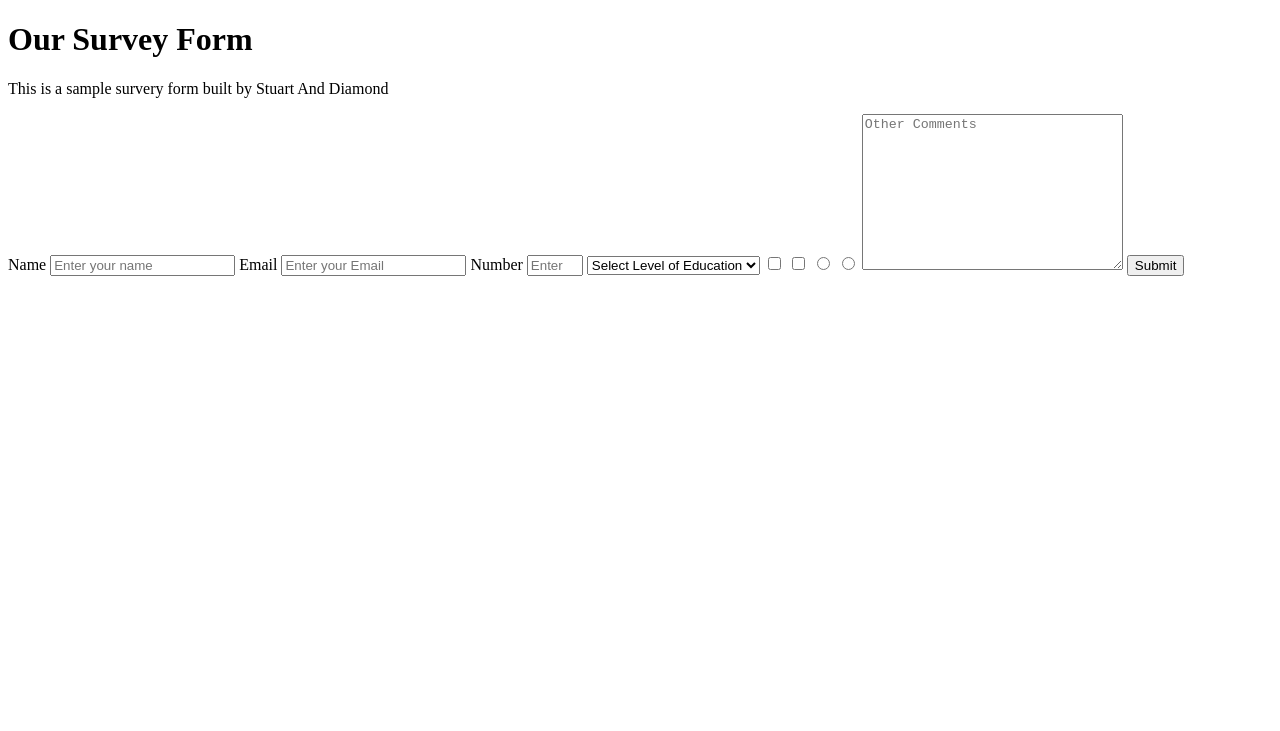
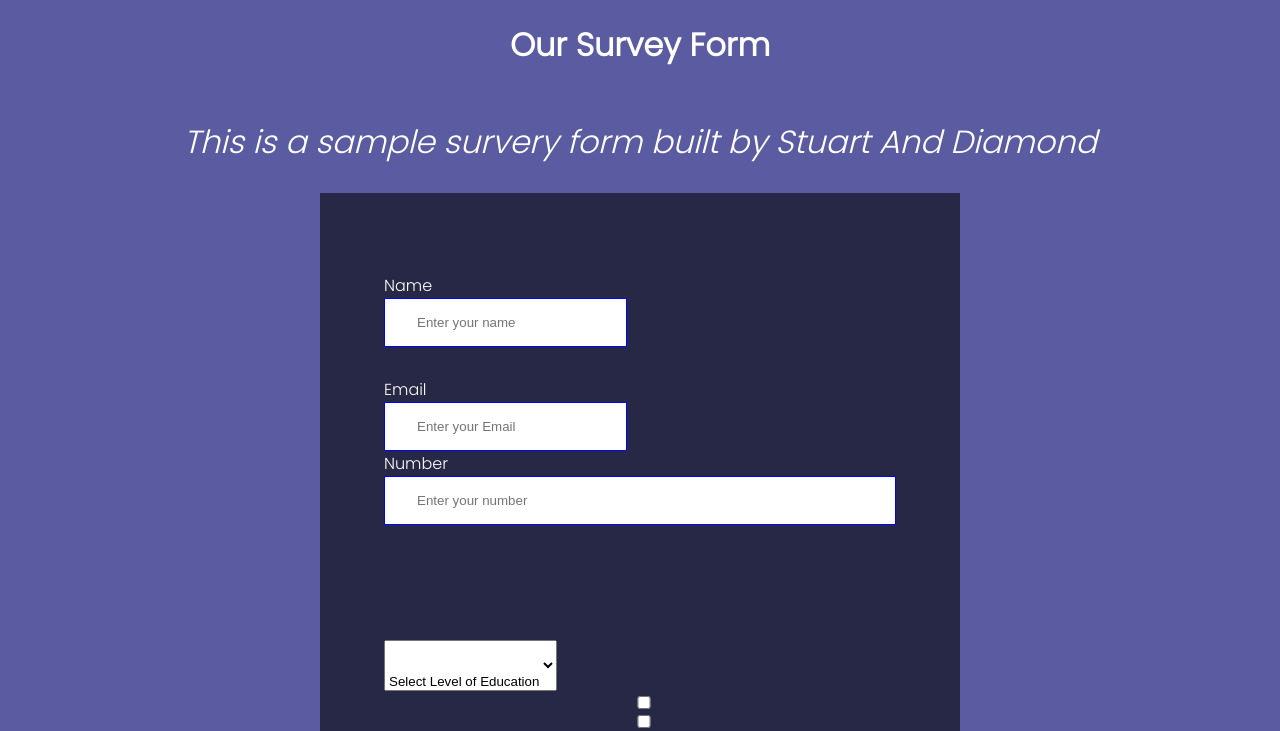
Before and after one commit to DiamondNath07/Survey_Form, a plain HTML site: page index.html in a window 1280 px wide. Shown: the top 731 px of the page. Drawn offline with Linux system fonts and the light colour scheme.

Commit message:
style survey form with css

```diff
--- a/css/style.css
+++ b/css/style.css
@@ -0,0 +1,73 @@
+@import url('https://fonts.googleapis.com/css2?family=Lato&family=Noto+Sans+JP:wght@700&family=Noto+Sans:wght@600;700&family=Poppins:wght@200;300&display=swap');
+
+*,
+*::before,
+*::after {
+  box-sizing: border-box;
+}
+
+body {
+  width: 100vw;
+  height: 100vh;
+  align-items: center;
+  margin: 0;
+  background-color: #5a5ba1;
+}
+
+.container {
+  display: flex;
+  flex-direction: column;
+  color: #fff;
+  height: 100px;
+  align-items: center;
+  font-family: 'Poppins', sans-serif;
+  font-weight: 500;
+}
+
+.container p {
+  font-style: italic;
+  font-size: 2em;
+  line-height: 1.2em;
+}
+
+.nav-bar {
+  width: 50%;
+  height: 100vh;
+  background-color: #272746;
+  padding: 2rem;
+}
+
+#survey-form {
+  display: flex;
+  flex-direction: column;
+  align-items: flex-start;
+  justify-content: center;
+  padding: 1rem 2rem;
+}
+
+#survey-form .name {
+  display: flex;
+  flex-direction: column;
+  margin-left: 0;
+  margin-top: 2rem;
+}
+
+input {
+  width: 100%;
+  display: block;
+  padding: 1rem 2rem;
+  border: 1px solid blue;
+  outline: none;
+}
+
+#survey-form .email {
+  display: flex;
+  flex-direction: column;
+  margin-left: 0;
+  margin-top: 30px;
+}
+
+#dropdown {
+  margin-top: 3em;
+  padding-top: 2rem;
+}
--- a/index.html
+++ b/index.html
@@ -8,18 +8,47 @@
 
   <body>
     <script src="https://cdn.freecodecamp.org/testable-projects-fcc/v1/bundle.js"></script>
+    <div class="container">
+      <h1 id="title">Our Survey Form</h1>
+      <p id="description">
+        This is a sample survery form built by Stuart And Diamond
+      </p>
+      <div class="nav-bar">
+        <form id="survey-form">
+          <div class="name">
+            <label for="name" id="name-label">Name</label>
+            <input
+              type="text"
+              id="name"
+              placeholder="Enter your name"
+              required
+            />
+          </div>
 
+          <div class="email">
+            <label for="name" id="email-label">Email</label>
+            <input
+              type="email"
+              id="email"
+              placeholder="Enter your Email"
+              required
+            />
+          </div>
 
-    <h1 id="title">Our Survey Form</h1>
-    <p id="description">This is a sample survery form built by Stuart And Diamond</p>
+          <label for="name" id="number-label">Number</label>
+          <input
+            type="number"
+            id="number"
+            max="13"
+            min="8"
+            placeholder="Enter your number"
+            required
+          />
+          <br />
+          <br />
+          <br />
 
-    <form action="GET" id="survey-form">
-      <label for="name" id="name-label">Name</label>
-      <input type="text" id="name" placeholder="Enter your name" required>
-      <label for="name" id="email-label">Email</label>
-      <input type="email" id="email" placeholder="Enter your Email" required>
-      <label for="name" id="number-label">Number</label>
-      <input type="number" id="number" max="13" min="8" placeholder="Enter your number" required>
+          <div class="select-buttons">
             <select name="education" id="dropdown">
               <option value="">Select Level of Education</option>
               <option value="University">University</option>
@@ -27,18 +56,25 @@
               <option value="Primary">Primary</option>
               <option value="Secondary">Secondary</option>
             </select>
+          </div>
 
-      <input type="checkbox" name="male" id="">
-      <input type="checkbox" name="female" id="">
-      <input type="radio" name="Married" value="married">
-      <input type="radio" name="Single" value="single">
+          <input type="checkbox" name="male" id="" />
+          <input type="checkbox" name="female" id="" />
+          <input type="radio" name="Married" value="married" />
+          <input type="radio" name="Single" value="single" />
 
-      <textarea name="OtherInformation" id="" cols="30" rows="10" placeholder="Other Comments"></textarea>
+          <textarea
+            name="OtherInformation"
+            id=""
+            cols="30"
+            rows="10"
+            placeholder="Other Comments"
+          ></textarea>
 
-      <input type="submit">
+          <input type="submit" />
         </form>
-
-
+      </div>
+    </div>
 
     <script src="js/index.js"></script>
   </body>
```
Lines whose indentation alone changed are shown as unchanged.
